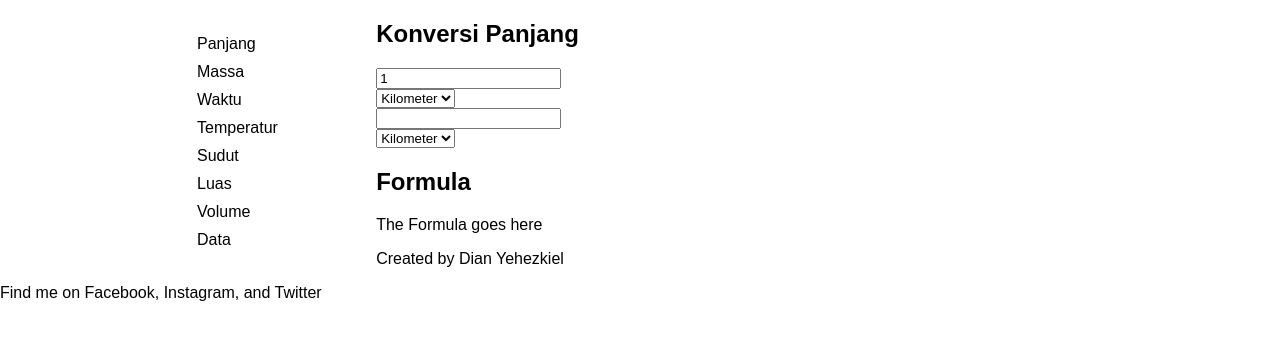
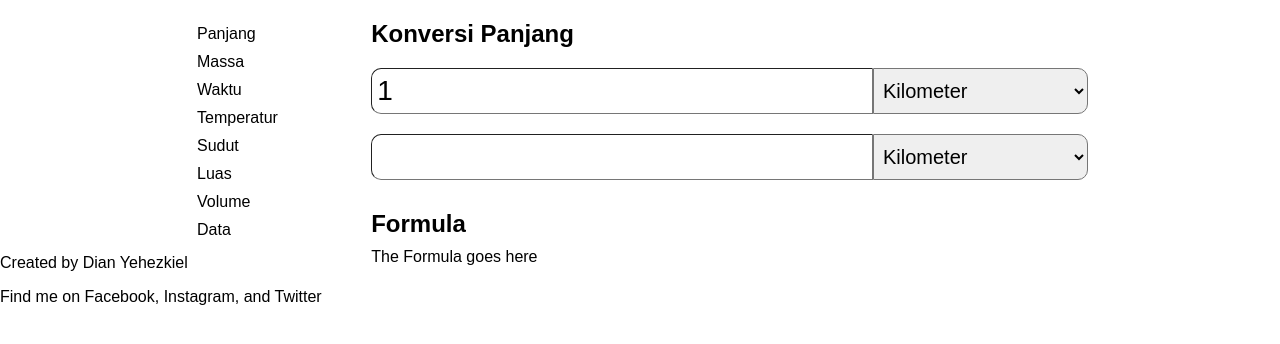
Before and after one commit to dianyehezkiel/Convert-Web-App, a PHP site: page / in a window 1280 px wide. Shown: the part 57-401 px from the top of the page. Run offline with PHP 8.4, Linux system fonts and the light colour scheme.

Commit message:
Update style.css
Change nav margin to 0, add style for div id=converter-space and all element within it

```diff
--- a/assets/style.css
+++ b/assets/style.css
@@ -27,7 +27,7 @@
 
 nav {
     width: 20%;
-    margin: 0 5px 0 0;
+    margin: 0;
     padding: 10px 0;
     float: left;
 }
@@ -42,3 +42,56 @@
     margin: 0;
     padding: 5px;
 }
+
+#converter-space {
+    width: 80%;
+    margin: 0;
+    padding: 10px 0;
+    float: right;
+}
+
+#converter-space h2 {
+    margin: 0;
+}
+
+.converter {
+    display: flex;
+    margin: 20px 0;
+}
+
+.input {
+    flex-basis: 70%;
+}
+
+input {
+    width: 100%;
+    height: 46px;
+    margin: 0;
+    padding: 5px;
+    font-size: 28px;
+    border-radius: 10px 0 0 10px;
+    border-width: 1px;
+}
+
+.option {
+    flex-basis: 30%;
+}
+
+select {
+    width: 100%;
+    height: 46px;
+    margin: 0;
+    padding: 5px;
+    font-size: 20px;
+    border-radius: 0 10px 10px 0;
+    border-width: 1px;
+}
+
+#formula {
+    margin: 0;
+    padding: 10px 0;
+}
+
+#formula p {
+    margin: 10px 0;
+}
```
